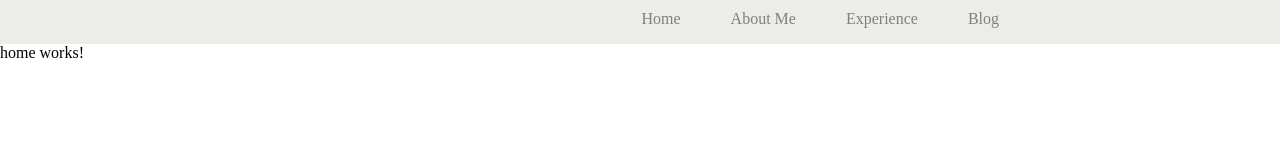
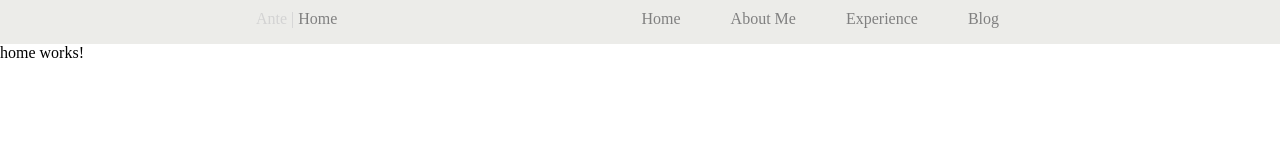
Before and after one commit to anteAdamovic/CVApp, an Angular app: page /#/ in a window 1280 px wide. Shown: the top 160 px of the page. Built offline with nearby package versions, Linux system fonts and the light colour scheme.

Commit message:
Edit header and about.

```diff
--- a/src/app/about/about.component.css
+++ b/src/app/about/about.component.css
@@ -0,0 +1,3 @@
+.content {
+  margin-left: 20%;
+}
--- a/src/app/about/about.component.html
+++ b/src/app/about/about.component.html
@@ -6,8 +6,8 @@
   <div class='about'>
     <p>My name is Ante and I was born in .93 in Zagreb, Croatia.</p>
 
-    <p>Here, in the past 5 years, I've studied <b>Applied Mathematics</b>, <b>Engineering and Computing</b></p>
-    <p>and now finally <b>IT</b> at the local university (<a href="">TVZ</a>).</p>
+    <p>Here, in the past 5 years, I've studied <b>Applied Mathematics</b>, <b>Engineering </b></p>
+    <p><b>and Computing</b>and now finally <b>IT</b> at the local university (<a href="">TVZ</a>).</p>
 
     <p></p>
   </div>
--- a/src/app/header/header.component.css
+++ b/src/app/header/header.component.css
@@ -4,6 +4,17 @@
     width: 100%;
     height: 44px;
     background-color: #ecece9;
+  }
+
+  .logo {
+    float: left;
+    margin-left: 20%;
+    margin-top: 10px;
+    color: lightgray;
+  }
+
+  .path {
+    color: gray;
   }
 
   .nav-bar {
--- a/src/app/header/header.component.html
+++ b/src/app/header/header.component.html
@@ -1,10 +1,15 @@
 <div class='header'>
   <div class='logo'>
+    <p> Ante |
+      <span class='path'>
+        {{selectedLink}}
+      </span>
+    </p>
   </div>
   <div class='nav-bar'>
     <nav>
       <li class='link-wrapper' *ngFor="let link of navigationLinks">
-        <a class='link' routerLink="{{link.url}}">{{link.name}}</a>
+        <a class='link' (click)="setHeader(link.name)" routerLink="{{link.url}}">{{link.name}}</a>
       </li>
     </nav>
   </div>
--- a/src/app/header/header.component.ts
+++ b/src/app/header/header.component.ts
@@ -1,4 +1,6 @@
 import { Component, OnInit } from '@angular/core';
+import { Router } from '@angular/router';
+import { Location } from '@angular/common';
 
 import { HttpService } from '../http.service';
 
@@ -9,17 +11,49 @@ import { HttpService } from '../http.service';
 })
 export class HeaderComponent implements OnInit {
   navigationLinks: any = [];
+  selectedLink: string = '';
 
-  constructor(private http: HttpService) { }
+  constructor(private http: HttpService, private router: Router, private location: Location) { }
 
   ngOnInit() {
     this.http.getNavigationLinks()
                 .subscribe(
                   navigationLinks => {
                     this.navigationLinks = navigationLinks;
-                    console.log(navigationLinks);
                   }
                 );
+
+    switch(this.location.path()) {
+      case '': {
+        this.selectedLink = 'Home';
+        break;
+      }
+      case '/home': {
+        this.selectedLink = 'Home';
+        break;
+      }
+      case '/about': {
+        this.selectedLink = 'About';
+        break;
+      }
+      case '/experience': {
+        this.selectedLink = 'Experience';
+        break;
+      }
+      case '/blog': {
+        this.selectedLink = 'Blog';
+        break;
+      }
+      default: {
+        this.selectedLink = '';
+        break;
+      }
+    }
+  }
+
+  setHeader(linkName: any) {
+    this.selectedLink = linkName;
+
   }
 
 }
```
